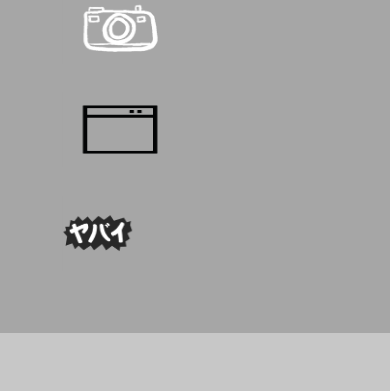
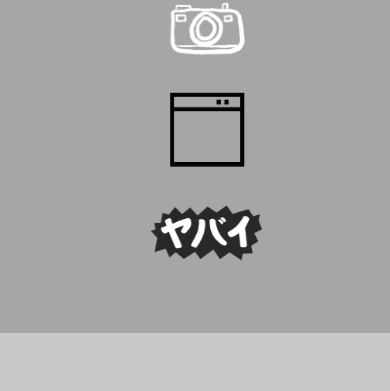
Before and after one commit to ujjwalshiva/new, a plain HTML site: page index.html in a window 390 px wide. Shown: the part 826-1217 px from the top of the page. Drawn offline with nearby package versions, Linux system fonts and the light colour scheme.

Commit message:
better responsiveness. no overlays

```diff
--- a/css/styles.css
+++ b/css/styles.css
@@ -130,14 +130,15 @@
     align-items: center;
 }
 .front{
+    max-width: 100%;
+    max-height: 50%;
     position: absolute;
-    width: 50%;
-    height: 50%;
     background:#A6A6A6;
     transform: perspective(800px);
     backface-visibility: hidden;
     transition: all 0.5s;
     overflow: hidden;
+    padding:10%;
 }
 .box:hover .front{
     transform: rotateX(180deg);
@@ -153,8 +154,8 @@
 }
 .back{
     position: absolute;
-    width: 50%;
-    height: 50%;
+    max-width: 100%;
+    max-height: 50%;
     background: #A6A6A6;
     transform: perspective(800px) rotateY(0deg);
     backface-visibility: hidden;
--- a/index.html
+++ b/index.html
@@ -28,7 +28,7 @@
                   <h3>Web Developer, Foodie, Photographer</h3>
                   <a type="button" class="btn btn-outline-dark details thebutt" href="https://www.linkedin.com/in/rishi-raj-a36930206/"><i class="fa fa-linkedin-square" style="font-size:24px"></i><span class="socials">Linkedin</span></a>
                   <a type="button" class="btn btn-outline-dark details thebutt" href="https://github.com/Rishi1314"><i class="fa fa-github-square" style="font-size:24px"></i><span class="socials">Github</span></a>
-                  <a type="button" class="btn btn-outline-dark details thebutt" href="https://www.instagram.com/nenurishi/"><i class="fa fa-instagram-square" style="font-size:24px"></i><span class="socials">Instagram</span></a>
+                  <a type="button" class="btn btn-outline-dark details thebutt" href="https://www.instagram.com/nenurishi/"><i class="fa fa-instagram" style="font-size:24px"></i><span class="socials">Instagram</span></a>
 
               </div>
               <div class="col-lg-6">
@@ -54,8 +54,8 @@
         <div class="row">
           <div class="col-lg-4 hobbiesbox1 hobbiescolor ">
             <div class='box'>
-              <div class='front centerhobbies'>
-                <img src="photogiphy.gif" alt="" style="width:80%; height: 100%;">
+              <div class='front center'>
+                <img src="photogiphy.gif" alt="" style="width:50%; height: 50%;">
 
               </div>
               <div class="back center">
@@ -69,8 +69,8 @@
           </div>
           <div class="col-lg-4 hobbiesbox1 hobbiescolor ">
             <div class='box'>
-              <div class='front centerhobbies'>
-                <img src="webgiphy.gif" alt="" style="width:80%; height: 100%;">
+              <div class='front center'>
+                <img src="webgiphy.gif" alt="" style="width:50%; height: 50%;">
 
               </div>
               <div class="back center">
@@ -84,8 +84,8 @@
           </div>
           <div class="col-lg-4 hobbiesbox1 hobbiescolor ">
             <div class='box'>
-              <div class='front centerhobbies'>
-                <img src="giphy.gif" alt="" style="width:50%; height: 100%;">
+              <div class='front center'>
+                <img src="giphy.gif" alt="" style="width:50%; height: 50%;">
 
               </div>
               <div class="back center">
```
